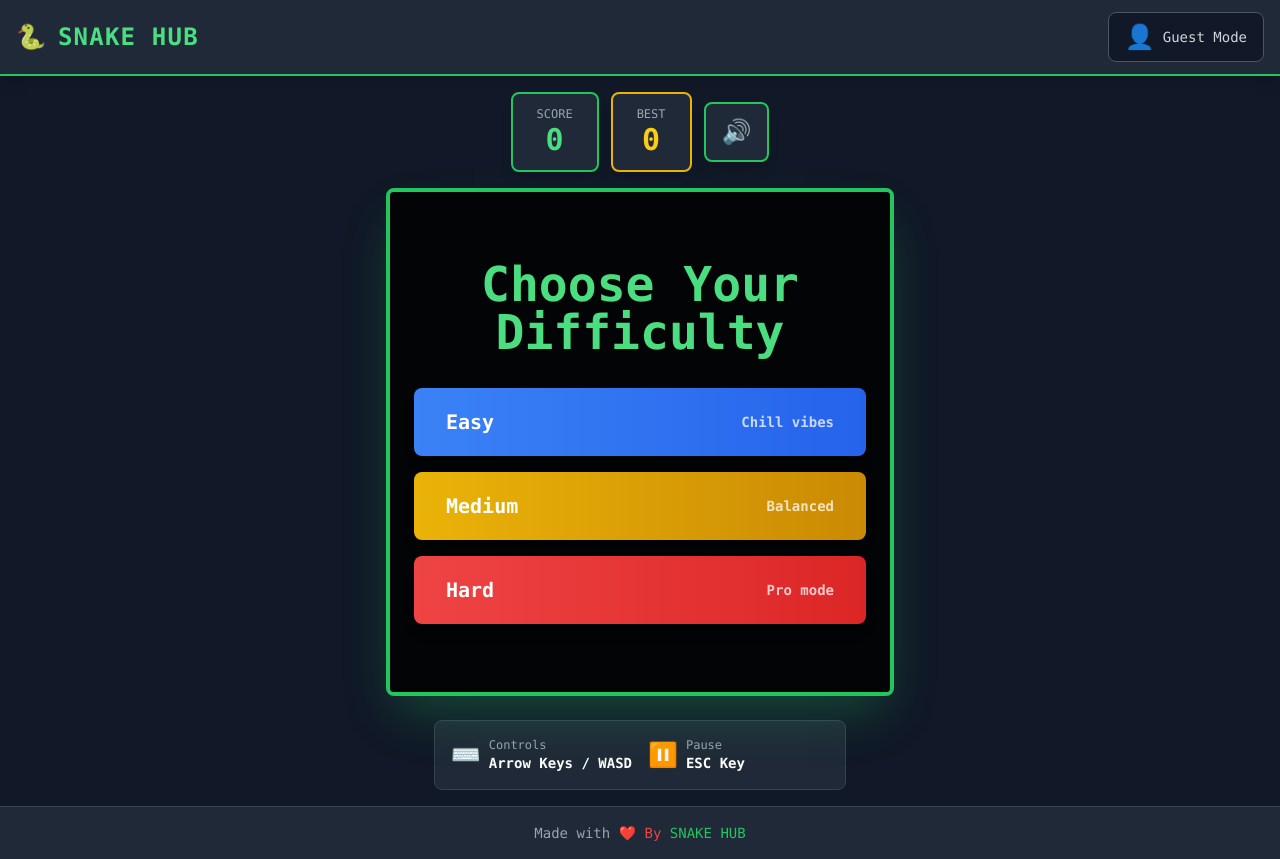
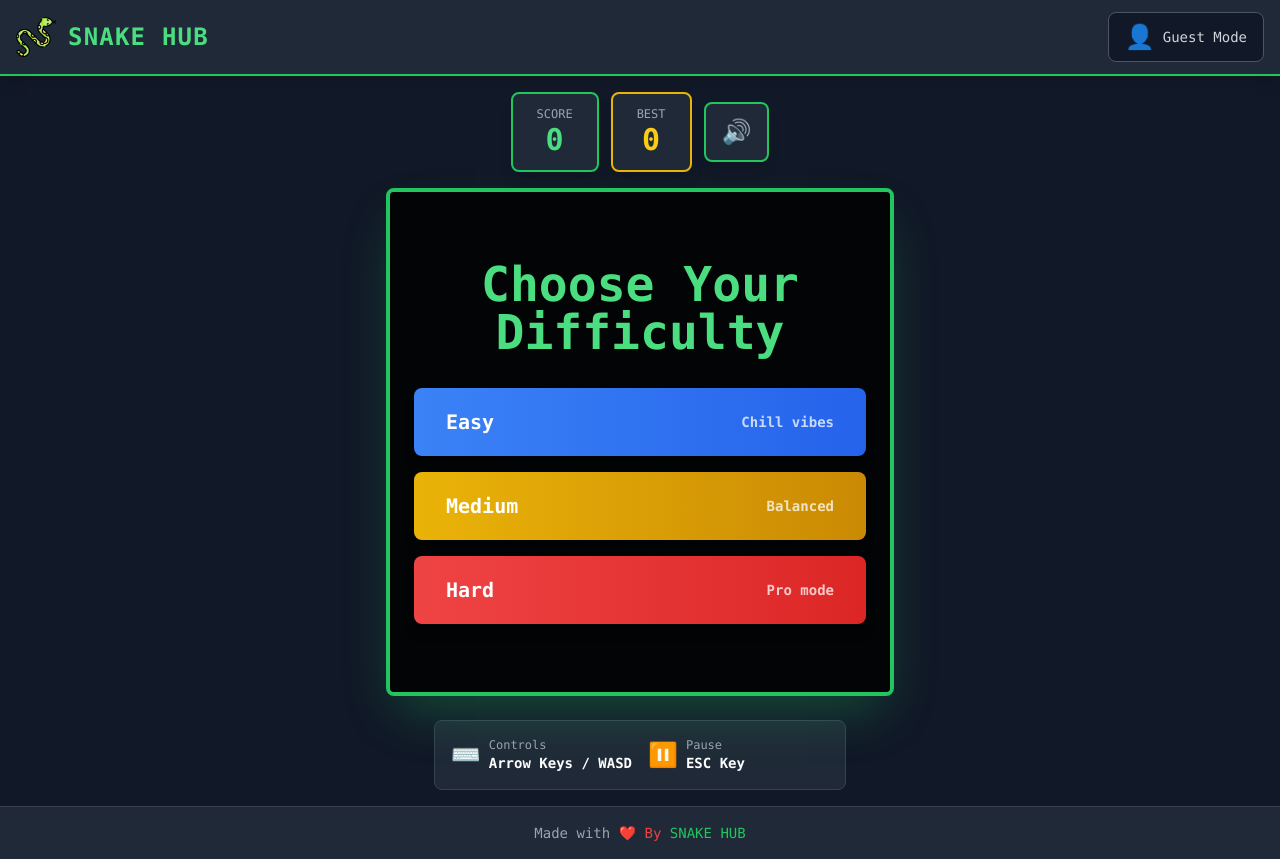
Before and after one commit to mrpawarGit/GameQuest, a React (Vite) app in the folder react-snake-game/: page / in a window 1280 px wide. Both pictures are taken after a click on the button "Play as Guest". Built offline with nearby package versions, Linux system fonts and the light colour scheme; no server answers.

Commit message:
LOGO updated

```diff
--- a/react-snake-game/App.tsx
+++ b/react-snake-game/App.tsx
@@ -449,7 +449,11 @@ const App: React.FC = () => {
           <div className="flex items-center justify-between">
             {/* Logo/Title */}
             <div className="flex items-center gap-3">
-              <div className="text-2xl">🐍</div>
+              <img
+                src="/logo.png"
+                alt="Snake Hub Logo"
+                className="w-8 h-8 sm:w-10 sm:h-10"
+              />
               <h1 className="text-xl sm:text-2xl font-bold text-green-400 tracking-wider">
                 SNAKE HUB
               </h1>
@@ -461,24 +465,18 @@ const App: React.FC = () => {
                 {user ? (
                   <>
                     <div className="flex items-center gap-2 bg-gray-900 px-3 py-2 rounded-lg border border-green-500/30">
-                      {/* {user.photoURL && (
+                      {user.photoURL && (
                         <img
                           src={user.photoURL}
                           alt="Profile"
                           className="w-8 h-8 rounded-full border-2 border-green-500"
                         />
-                      )} */}
-                      <div className="hidden sm:flex flex-col">
-                        {/* <span className="text-xs text-gray-400">
-                          Signed in as
-                        </span> */}
+                      )}
+                      <div className="flex flex-col">
                         <span className="text-sm font-semibold text-white">
                           {user.displayName || "Player"}
                         </span>
                       </div>
-                      <span className="sm:hidden text-sm font-semibold text-white">
-                        {user.displayName?.split(" ")[0] || "Player"}
-                      </span>
                     </div>
                     <button
                       onClick={handleLogout}
```
